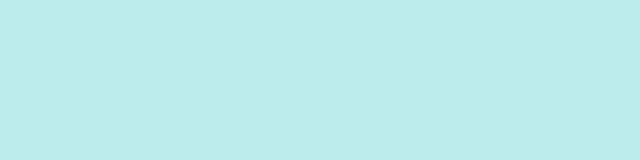
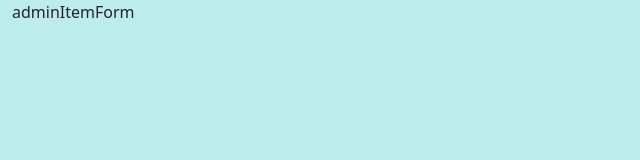
Before and after one commit to AshanManuka/E-Shop, a React (Create React App) app in the folder client/: page /adminItem in a window 1280 px wide. Before the commit this address had no page. Shown: the top 160 px of the page, without its empty margins (0-640 px from the left). Built offline with nearby package versions, Linux system fonts and the light colour scheme.

Commit message:
introduce admin item controller

```diff
--- a/client/src/App.js
+++ b/client/src/App.js
@@ -6,6 +6,7 @@ import ItemList from './components/ItemList';
 import OrderForm from './components/OrderForm';
 import AdminDashboard from './components/AdminDashboard';
 import adminCustomer from './components/adminCustomer';
+import adminItemForm from './components/adminItemForm';
 
 
 
@@ -24,6 +25,7 @@ export default class App extends Component {
             <Route path='/orderForm' exact Component={OrderForm}></Route>
             <Route path='/adminDashboard' exact Component={AdminDashboard}></Route>
             <Route path='/adminUser' exact Component={adminCustomer}></Route>
+            <Route path='/adminItem' exact Component={adminItemForm}></Route>
 
             </Routes>
 
--- a/client/src/components/adminDashboard.js
+++ b/client/src/components/adminDashboard.js
@@ -19,7 +19,7 @@ export default class AdminDashboard extends Component {
 
 
       <div className='bodyDiv'>
-          <button type="button" className="btnOne"><a href='/adminUser' style={{textDecoration: 'none', color: 'white'}}><h3>| Manage Items</h3><h2><i class="fa-solid fa-volleyball"></i></h2></a></button><br/>
+          <button type="button" className="btnOne"><a href='/adminItem' style={{textDecoration: 'none', color: 'white'}}><h3>| Manage Items</h3><h2><i class="fa-solid fa-volleyball"></i></h2></a></button><br/>
           <button type="button" className="btnTwo"><a href='/adminUser' style={{textDecoration: 'none', color: 'white'}}><h3>| Manage Users</h3></a></button><br/>
           <button type="button" className="btnThree"><a href='/itemPage' style={{textDecoration: 'none', color: 'white'}}><h3>| Reports</h3></a></button><br/>
           <button type="button" className="btnFour"><a href='/itemPage' style={{textDecoration: 'none', color: 'white'}}><h3>| Settings</h3></a></button>
--- /dev/null
+++ b/client/src/components/adminItemForm.js
@@ -0,0 +1,11 @@
+import React, { Component } from 'react';
+import './../css/adminItem.css';
+
+
+export default class adminItemForm extends Component {
+  render() {
+    return (
+      <div>adminItemForm</div>
+    )
+  }
+}
```
Also changed, not shown: client/src/css/adminItem.css (added).
